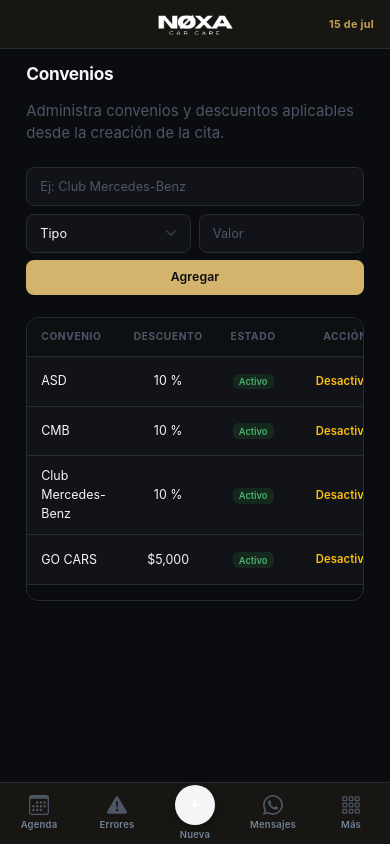
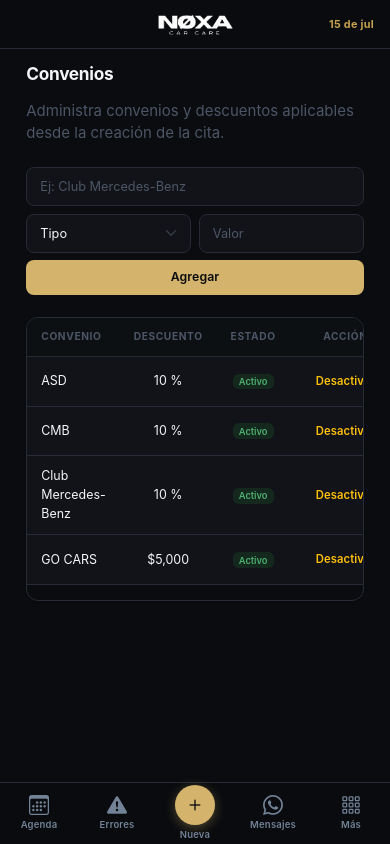
Before and after one commit to elsebastiann/agenda-detalling, a Flask app: page /agreements in a window 390 px wide. Run offline with Flask 3, Linux system fonts and the light colour scheme; a user stored in the database is signed in.

Commit message:
fix contraste tras cambio de paleta: boton + del bottom nav, iconos inactivos, y restos de color viejo en rgb decimal

```diff
--- a/templates/base.html
+++ b/templates/base.html
@@ -73,7 +73,7 @@
     }
     .nav-link-custom:hover { color: var(--ink); background: var(--bg2); }
     .nav-link-accent {
-      color: var(--ink) !important;
+      color: #0a0c0f !important;
       background: var(--accent) !important;
       font-weight: 700;
     }
@@ -136,7 +136,7 @@
     /* Acento dorado */
     .btn-accent {
       background: var(--accent) !important;
-      color: var(--ink) !important;
+      color: #0a0c0f !important;
       font-weight: 700 !important;
     }
     .btn-accent:hover { background: var(--accent-dk) !important; color: #fff !important; }
@@ -295,7 +295,7 @@
         justify-content: center;
         align-items: center;
         padding: 10px 0 8px;
-        background: rgba(26,24,20,0.92);
+        background: rgba(10,12,15,0.92);
         backdrop-filter: saturate(180%) blur(20px);
         -webkit-backdrop-filter: saturate(180%) blur(20px);
         position: sticky;
@@ -320,7 +320,7 @@
         position: fixed;
         bottom: 0; left: 0; right: 0;
         height: 62px;
-        background: rgba(26,24,20,0.95);
+        background: rgba(10,12,15,0.95);
         backdrop-filter: blur(20px);
         -webkit-backdrop-filter: blur(20px);
         border-top: 1px solid var(--border);
@@ -334,7 +334,7 @@
         display: flex; flex-direction: column;
         align-items: center; justify-content: center;
         gap: 3px;
-        color: var(--text3);
+        color: var(--text2);
         text-decoration: none;
         font-size: 9.5px;
         font-weight: 600;
@@ -346,20 +346,20 @@
       }
       .bottom-nav .bn-item i { font-size: 20px; line-height: 1; }
       .bottom-nav .bn-item:active, .bottom-nav .bn-item.active,
-      .bottom-nav .bn-item:hover { color: var(--accent-dk); }
+      .bottom-nav .bn-item:hover { color: var(--accent); }
 
-      /* Botón + central — sólido oscuro */
+      /* Botón + central — dorado, se distingue como acción principal */
       .bottom-nav .bn-item.bn-primary i {
-        background: var(--ink);
-        color: #fff;
+        background: var(--accent);
+        color: #0a0c0f;
         border-radius: 50%;
         width: 40px; height: 40px;
         display: flex; align-items: center; justify-content: center;
         font-size: 22px;
-        box-shadow: 0 3px 10px rgba(0,0,0,0.2);
+        box-shadow: 0 3px 12px rgba(212,180,108,0.35);
       }
-      .bottom-nav .bn-item.bn-primary { color: var(--text3); }
-      .bottom-nav .bn-item.bn-primary:hover { color: var(--text2); }
+      .bottom-nav .bn-item.bn-primary { color: var(--text2); }
+      .bottom-nav .bn-item.bn-primary:hover i { background: var(--accent-dk); }
 
       /* Panel "más" */
       .bn-more-menu {
@@ -473,7 +473,7 @@
 
 <!-- Navbar desktop -->
 <nav class="navbar navbar-expand-lg mb-0"
-     style="background:rgba(26,24,20,0.95);backdrop-filter:blur(20px);-webkit-backdrop-filter:blur(20px);border-bottom:1px solid var(--border);">
+     style="background:rgba(10,12,15,0.95);backdrop-filter:blur(20px);-webkit-backdrop-filter:blur(20px);border-bottom:1px solid var(--border);">
   <div class="container-fluid px-3">
     <a class="navbar-brand" href="{{ url_for('calendar_view') }}" style="padding:0;">
       <img src="{{ url_for('static', filename='img/logotipo.png') }}" alt="Agenda Detailing" class="navbar-logo"
```
